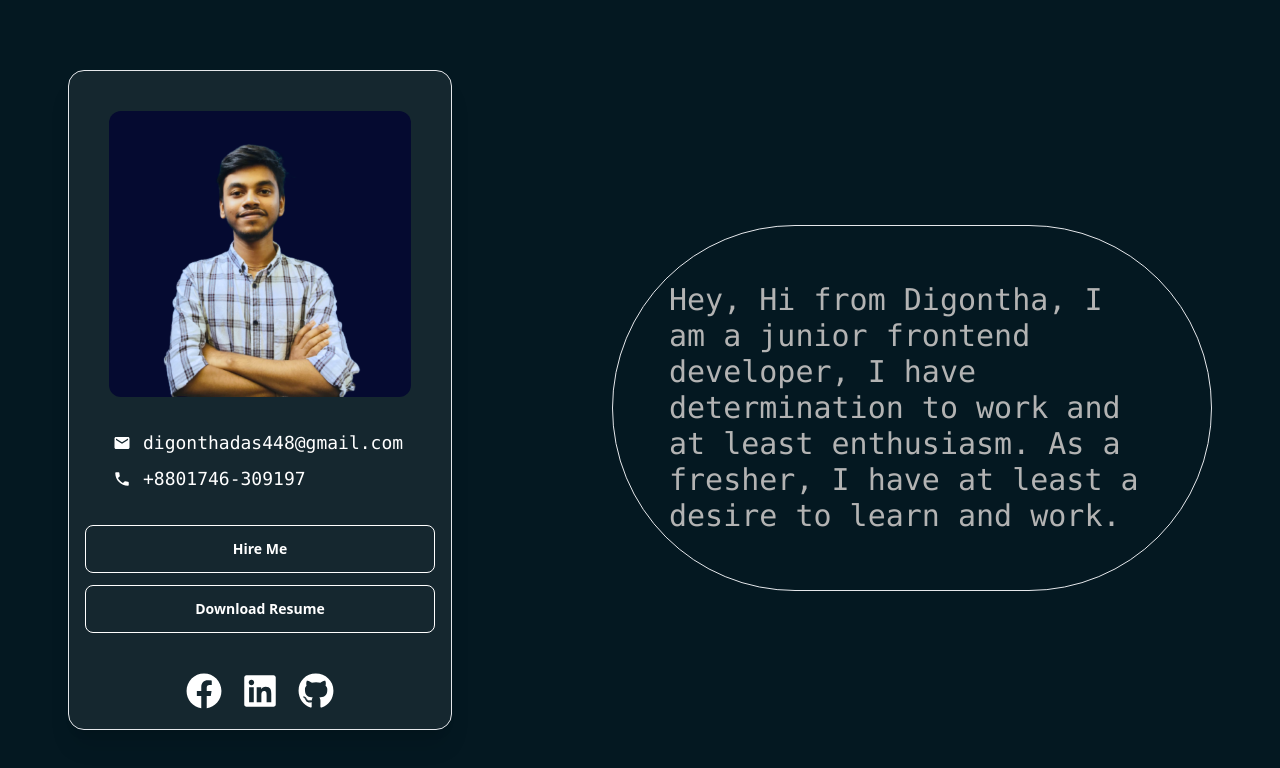
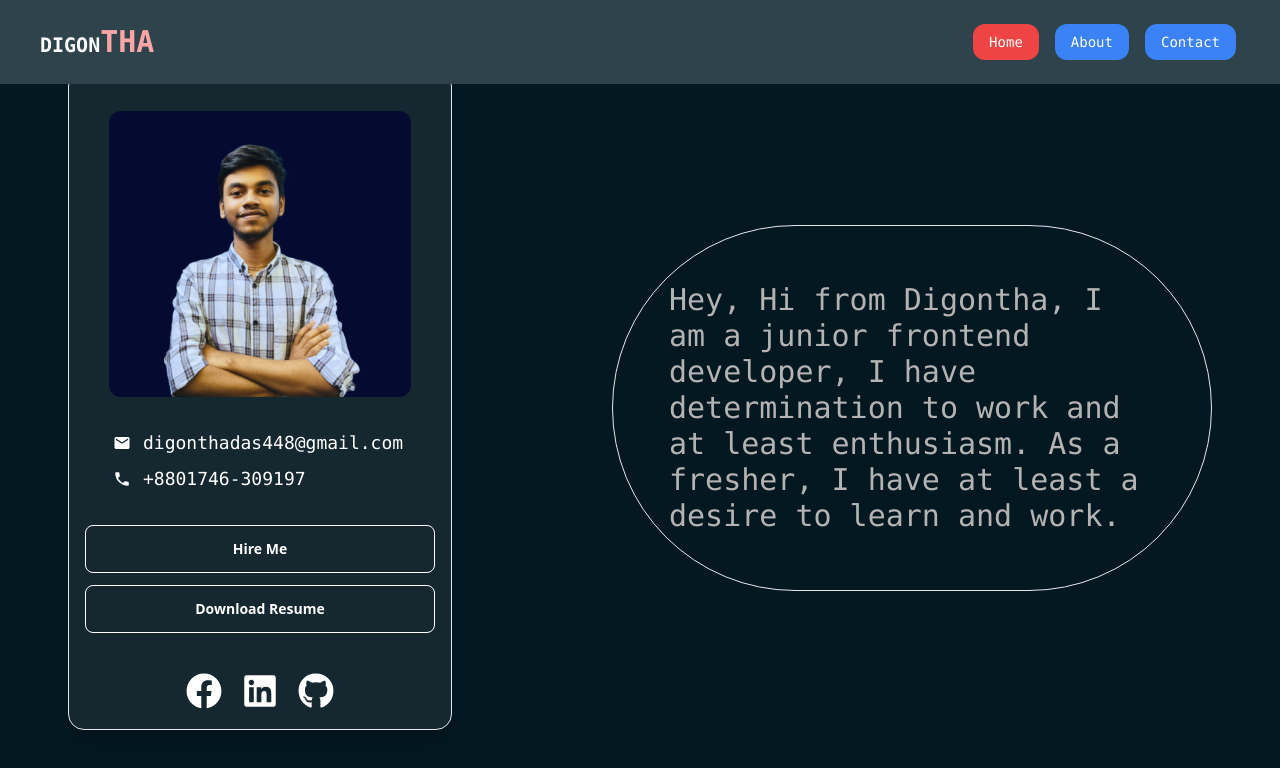
Before and after one commit to Digontha/My-Protfolio, a React (Vite) app: page / in a window 1280 px wide. Shown: the top 768 px of the page. Built offline with nearby package versions, Linux system fonts and the light colour scheme.

Commit message:
create navbar

```diff
--- a/src/Router/Root.jsx
+++ b/src/Router/Root.jsx
@@ -1,9 +1,11 @@
 import React from 'react';
 import { Outlet } from 'react-router-dom';
+import Navbar from '../Shared/Navbar';
 
 const Root = () => {
     return (
         <div>
+            <Navbar></Navbar>
             <Outlet></Outlet>
         </div>
     );
--- /dev/null
+++ b/src/Shared/Footer.jsx
@@ -0,0 +1,11 @@
+import React from 'react';
+
+const Footer = () => {
+    return (
+        <div>
+
+        </div>
+    );
+};
+
+export default Footer;
--- /dev/null
+++ b/src/Shared/Navbar.jsx
@@ -0,0 +1,48 @@
+import React from 'react';
+import { NavLink } from 'react-router-dom';
+
+const Navbar = () => {
+    const navLinks = <>
+    <NavLink
+        to="/"
+        className={({ isActive, isPending }) =>
+            isPending ? "pending" : isActive ? "bg-red-500 hover:bg-red-700 text-white rounded-xl" : "rounded-xl bg-blue-500 hover:bg-blue-700 text-white"
+        }
+    ><li><p>Home</p></li></NavLink>
+
+
+    <NavLink to="/about" className={({ isActive, isPending }) =>
+        isPending ? "pending" : isActive ? "rounded-xl bg-red-500 hover:bg-red-700 text-white" : "rounded-xl bg-blue-500 hover:bg-blue-700 text-white"
+    }><li><p>About</p></li></NavLink>
+
+    <NavLink to="/contact" className={({ isActive, isPending }) =>
+        isPending ? "pending" : isActive ? "rounded-xl bg-red-500 hover:bg-red-700 text-white" : "rounded-xl bg-blue-500 hover:bg-blue-700 text-white"
+    }><li><p>Contact</p></li></NavLink>
+</>
+    return (
+        <>
+        <div className="navbar bg-[#2F434C] lg:px-10 py-4 fixed z-10">
+            <div className="flex-1 gap-2">
+                <p className="text-white font-semibold font-mono  text-xl">DIGON<span className='text-3xl text-red-300'>THA</span></p>
+
+            </div>
+            <div className="dropdown dropdown-end ">
+                <div tabIndex={0} role="button" className="btn btn-ghost lg:hidden">
+                    <svg xmlns="http://www.w3.org/2000/svg" className="h-5 w-5" fill="none" viewBox="0 0 24 24" stroke="currentColor"><path strokeLinecap="round" strokeLinejoin="round" strokeWidth="2" d="M4 6h16M4 12h8m-8 6h16" /></svg>
+                </div>
+                <ul className="menu menu-sm font-mono dropdown-content space-y-3 mt-3 z-[1] p-2 shadow bg-slate-500 rounded-box w-52">
+                    {navLinks}
+                </ul>
+            </div>
+
+            <div className="navbar-center  hidden lg:flex">
+                <ul className="menu font-mono menu-horizontal px-1 gap-4">
+                    {navLinks}
+                </ul>
+            </div>
+        </div>
+    </>
+    );
+};
+
+export default Navbar;
```
